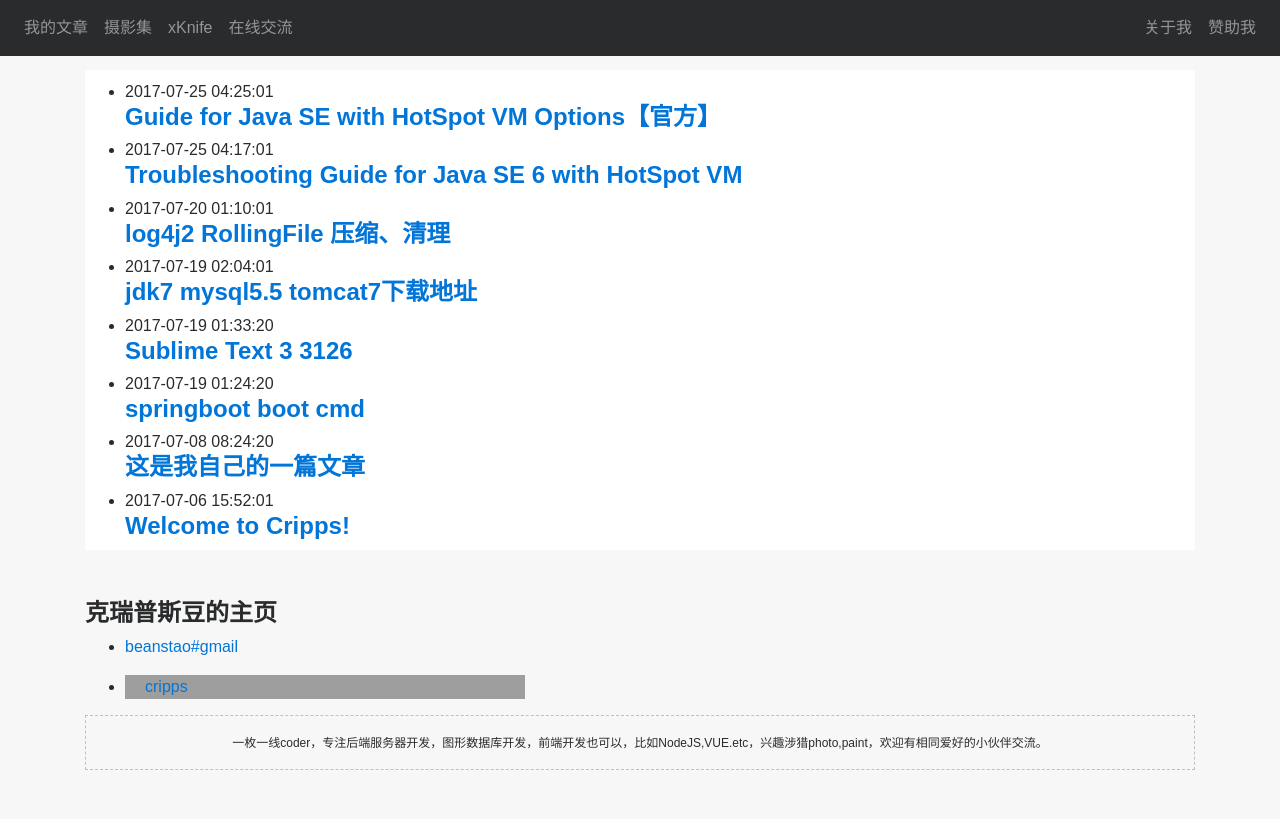
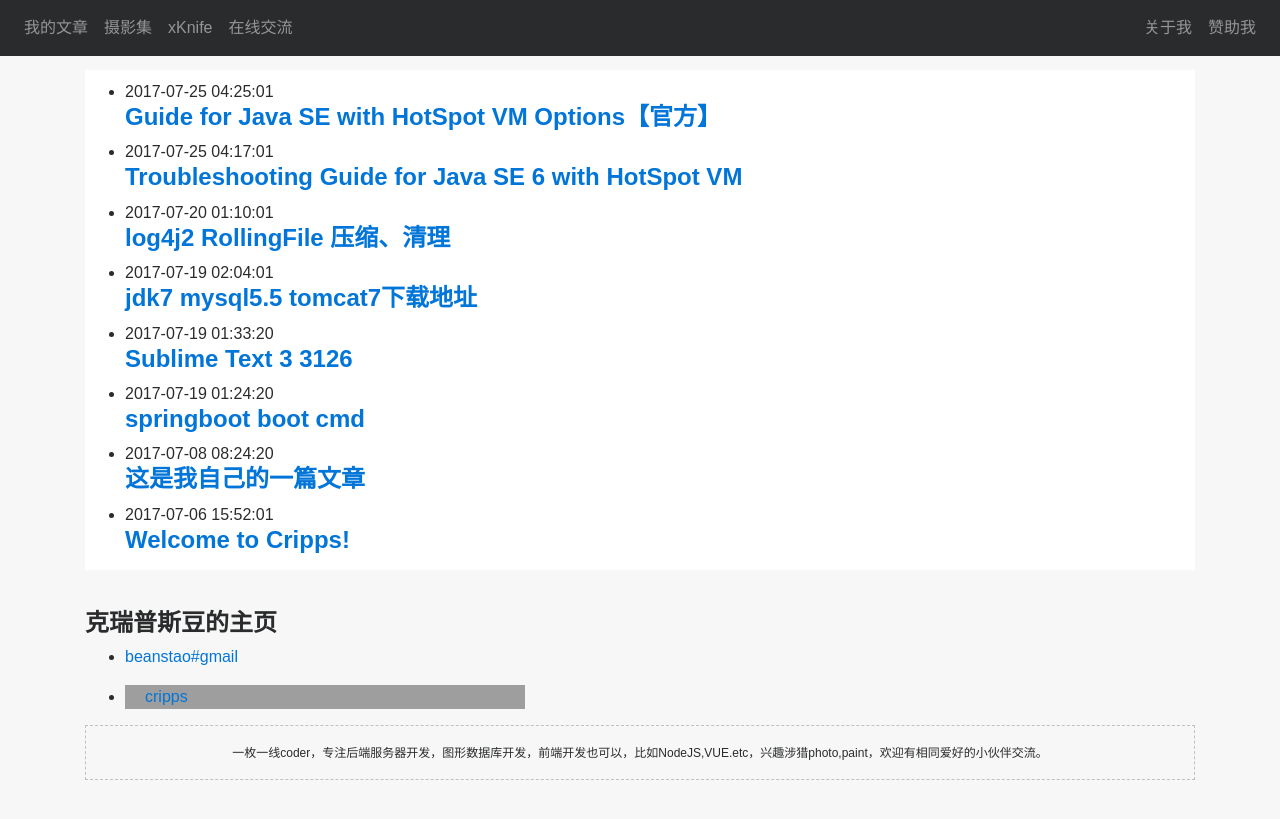
Before and after one commit to beanstt/beanstt.github.io, a Jekyll site: the page built from index.md, in a window 1280 px wide. Shown: the top 819 px of the page. Built offline with Jekyll 4.4.1, drawn with Linux system fonts in a browser that asks for light colours; nearby versions of some CDN libraries; grey boxes are pictures that could not be loaded.

Commit message:
fix : post list css

```diff
--- a/_sass/my/_global.scss
+++ b/_sass/my/_global.scss
@@ -64,8 +64,10 @@
 .content{
     background-color: #fff;
     padding: 5px 0 0 20px;
-    margin-bottom: 10px;
 }
 .post-link{
     margin-bottom: 10px;
 }
+.post-list li{
+    margin-bottom: 10px;
+}
```
